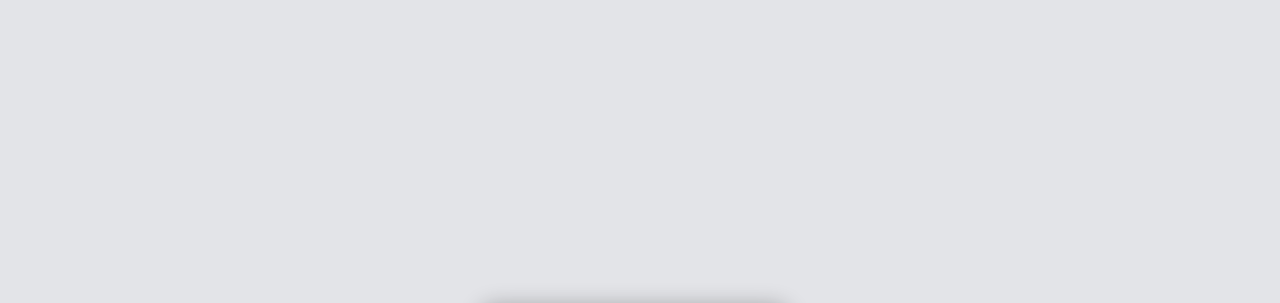
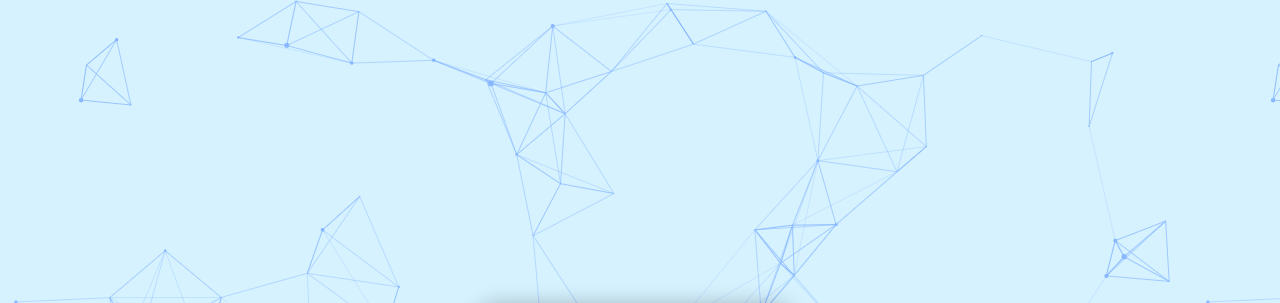
Before and after one commit to gabrielsouzas/credit-card, a plain HTML site: page index.html in a window 1280 px wide. Shown: the top 303 px of the page. Drawn offline with nearby package versions, Linux system fonts and the light colour scheme.

Commit message:
Update style.css

```diff
--- a/style.css
+++ b/style.css
@@ -9,7 +9,8 @@
 }
 
 body {
-    background-color: var(--bg);
+    background-image: url(img/cool-background.png);
+    /*background-color: var(--bg);*/
     color: var(--fg);
     font: 1em/1.5 sans-serif;
     height: 100vh;
```
